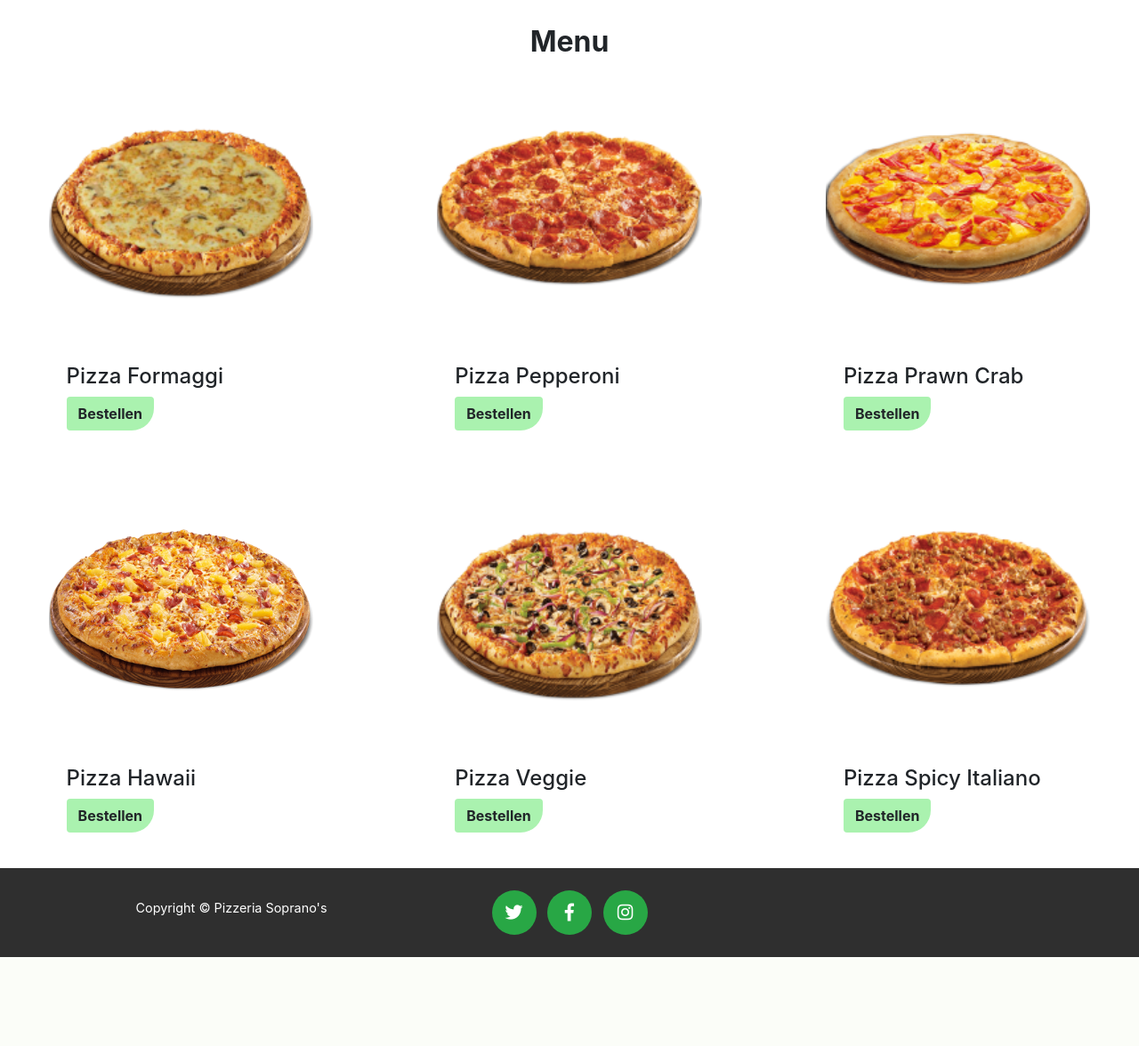
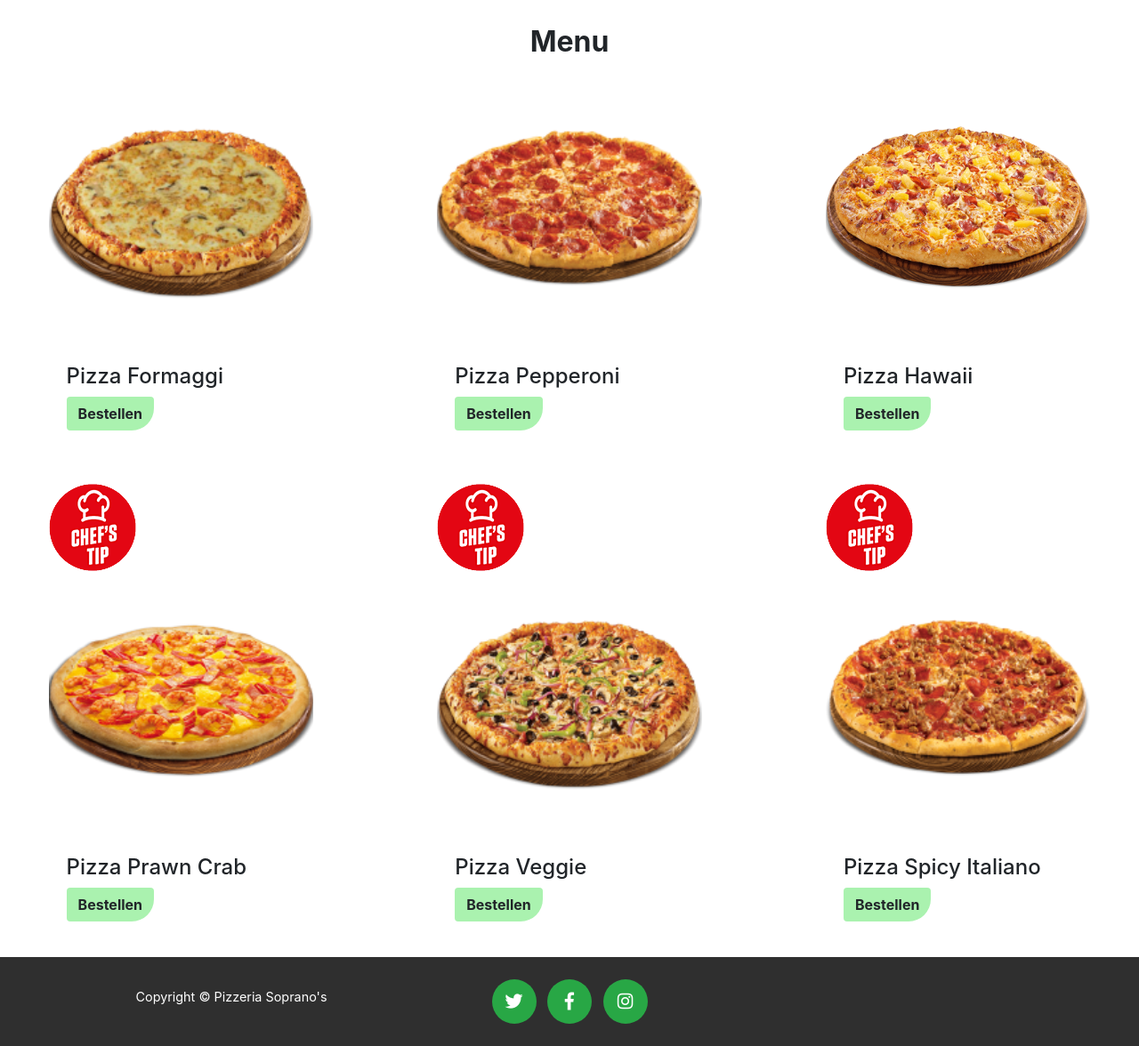
Before and after one commit to Nieyam/ALA-Sopranos, a PHP site: page /menu.php in a window 1280 px wide. Shown: the part 604-1780 px from the top of the page at 89% size. Before the commit the page ends 1680 px from the top, so only its background shows below. Run offline with PHP 8.4, Linux system fonts and the light colour scheme.

Commit message:
puntjes op de i

```diff
--- a/main.css
+++ b/main.css
@@ -172,3 +172,8 @@ ul.social-buttons li a:hover {
   padding-left: 0px !important;
   padding-right: 0px !important;
 }
+
+.news-card .action-badge {
+
+
+}
--- a/menu.php
+++ b/menu.php
@@ -92,14 +92,14 @@
         <div class="container-fluid">
           <h2 class="text-center bot-buffer font-weight-bold" class="headNews">Menu</h2>
           <div class="row d-flex justify-content-around">
+
+            <!--Pizza Formaggi -->
             <div class="card news-card col-3 buffer-small  " style="width: 18rem;">
               <a
                 href="#Kom hier nog een link?"
                 target="_blank">
                 <img src="images/formaggi2.png" class="card-img-top news-img" alt="..."/>
               </a>
-
-              <!--Pizza Formaggi -->
               <div class="card-body">
                 <h4 class="card-text">Pizza Formaggi</h4>
                 <a
@@ -127,14 +127,14 @@
               </div>
             </div>
 
-            <!--Pizza Garnaal -->
+            <!--Pizza Hawaii -->
             <div class="card news-card col-3 buffer-small" style="width: 18rem;">
               <a
                 href="#Kom hier nog een link?"
                 target="_blank">
-                <img src="images/prawn.png" class="card-img-top news-img" alt="..."/> </a>
+                <img src="images/hawaii.png" class="card-img-top news-img" alt="..."/> </a>
               <div class="card-body">
-                <h4 class="card-text">Pizza Prawn Crab</h4>
+                <h4 class="card-text">Pizza Hawaii</h4>
                 <a
                   href="#Kom hier nog een link?"
                   target="_blank"
@@ -144,17 +144,17 @@
             </div>
           </div>
 
-          <!--Pizza Hawaii -->
+          <!--Pizza Garnaal -->
           <div class="row d-flex justify-content-around top-buffer">
             <div class="card news-card col-3 buffer-small" style="width: 18rem;">
               <a
                 href="#Kom hier nog een link?"
                 target="_blank">
-                <img src="images/hawaii.png" class="card-img-top" alt="..."/> </a>
-
+                <span class="action-badge"><img src="yes.png" alt="Pizza Formaggi">
+                <img src="images/prawn.png" class="card-img-top" alt="..."/> </a></span>
               <div class="card-body">
                 <h4 class="card-text">
-                  Pizza Hawaii
+                  Pizza Prawn Crab
                 </h4>
 
                 <a
@@ -170,7 +170,8 @@
               <a
                 href="#Kom hier nog een link?"
                 target="_blank">
-                <img src="images/veggie2.png" class="card-img-top" alt="..."/>
+                <span class="action-badge"><img src="yes.png" alt="Pizza Formaggi">
+                <img src="images/veggie2.png" class="card-img-top" alt="..."/></span>
               </a>
               <div class="card-body">
                 <h4 class="card-text">Pizza Veggie</h4>
@@ -187,7 +188,8 @@
               <a
                 href="#Kom hier nog een link?"
                 target="_blank">
-                <img src="images/spicy.png" class="card-img-top" alt="..."/> </a>
+                <span class="action-badge"><img src="yes.png" alt="Pizza Formaggi">
+                <img src="images/spicy.png" class="card-img-top" alt="..."/> </a></span>
               <div class="card-body">
                 <h4 class="card-text">Pizza Spicy Italiano</h4>
                 <a
```
Also changed, not shown: index.php (+4 -4 lines), yes.png (added).
